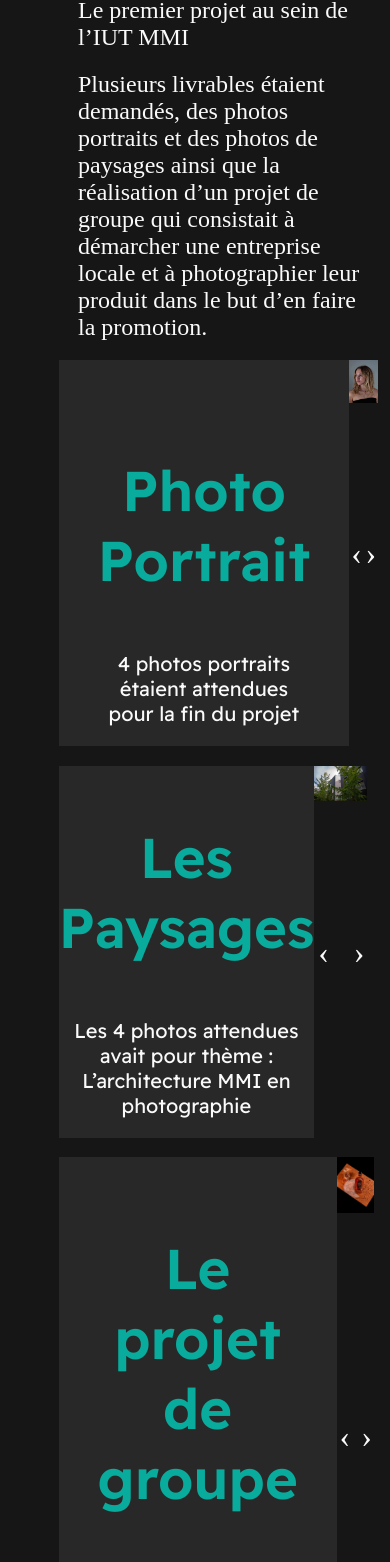
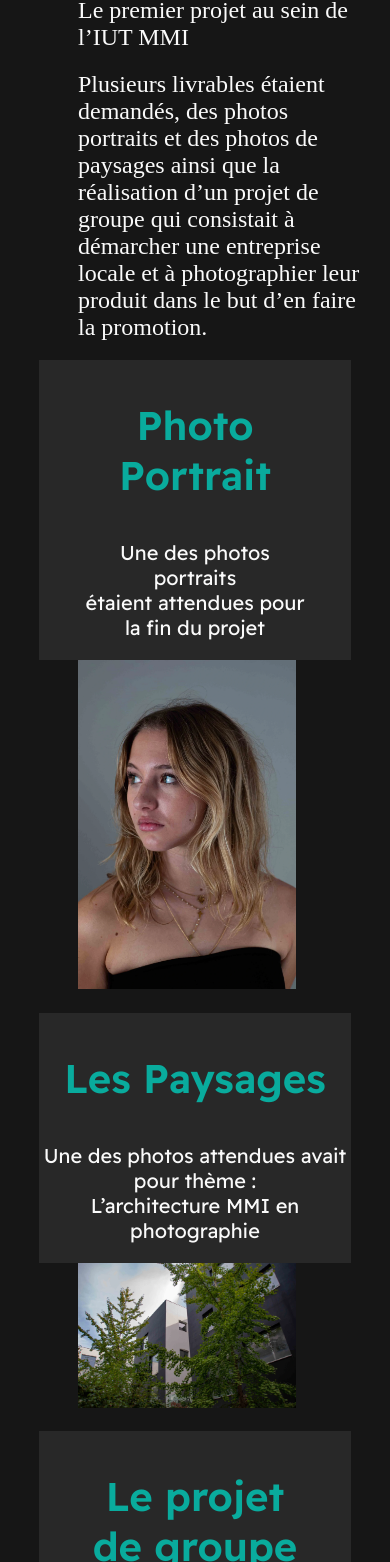
Before and after one commit to AntoineLGBG/Portfolio, a plain HTML site: page projet-photo.html in a window 390 px wide. Shown: the part 438-2000 px from the top of the page. Drawn offline with Linux system fonts and the light colour scheme.

Commit message:
Le responsive va me tuer

```diff
--- a/projet-photo.html
+++ b/projet-photo.html
@@ -74,75 +74,30 @@
     <div class="projetp-portrait">
         <div class="projetp-text">
             <p class="projetp-titre">Photo Portrait</p>
-            <p class="projetp-description-premier">4 photos portraits </BR>étaient attendues pour la fin du projet</p>
+            <p class="projetp-description-premier">Une des photos portraits </BR>étaient attendues pour la fin du projet</p>
         </div>
         <div class="carousel">
-            <div class="carousel-inner">
-                <div class="carousel-item active">
-                    <img src="images/LE-GUENIC_Antoine_Portrait_Premier_portrait.webp" alt="Slide 1">
-                </div>
-                <div class="carousel-item">
-                    <img src="images/LE-GUENIC_Antoine_Portrait_JPG_2eme.webp" alt="Slide 2">
-                </div>
-                <div class="carousel-item">
-                    <img src="images/LE-GUENIC_Antoine_Portrait_JPG_3eme.webp" alt="Slide 3">
-                </div>
-            </div>
-            <a class="carousel-control prev" >&lsaquo;</a>
-            <a class="carousel-control next" >&rsaquo;</a>
+            <img src="images/LE-GUENIC_Antoine_Portrait_Premier_portrait.webp" alt="Slide 1">
         </div>
     </div>
 
     <div class="projetp-paysage">
         <div class="projetp-text-paysage">
             <p class="projetp-titre-paysage">Les Paysages</p>
-            <p class="projetp-description-deuxieme">Les 4 photos attendues avait pour thème :  </BR>L’architecture MMI en photographie</p>
+            <p class="projetp-description-deuxieme">Une des photos attendues avait pour thème :  </BR>L’architecture MMI en photographie</p>
         </div>
         <div class="carousel">
-            <div class="carousel-inner">
-                <div class="carousel-item active">
-                    <img src="images/LE-GUENIC_Antoine_archi_Premiere.webp" alt="Slide 1">
-                </div>
-                <div class="carousel-item">
-                    <img src="images/LE-GUENIC_Antoine_archi_2.webp" alt="Slide 2">
-                </div>
-                <div class="carousel-item">
-                    <img src="images/LE-GUENIC_Antoine_archi_3.webp" alt="Slide 3">
-                </div>
-                <div class="carousel-item">
-                    <img src="images/LE-GUENIC_Antoine_archi_4.webp" alt="Slide 4">
-                </div>
-            </div>
-            <a class="carousel-control prev" >&lsaquo;</a>
-            <a class="carousel-control next" >&rsaquo;</a>
+            <img src="images/LE-GUENIC_Antoine_archi_Premiere.webp" alt="Slide 1">
         </div>
     </div>
 
     <div class="projetp-bouteille">
         <div class="projetp-text-bouteille">
             <p class="projetp-titre-bouteille">Le projet de groupe</p>
-            <p class="projetp-description-deuxieme">Les 4 photos attendues avait pour thème :  </BR>L’architecture MMI en photographie</p>
+            <p class="projetp-description-deuxieme">Une des photos attendues avait pour thème :  </BR>L’architecture MMI en photographie</p>
         </div>
         <div class="carousel">
-            <div class="carousel-inner">
-                <div class="carousel-item active">
-                    <img src="images/bouteille1.webp" alt="Slide 1">
-                </div>
-                <div class="carousel-item">
-                    <img src="images/bouteille2.webp" alt="Slide 2">
-                </div>
-                <div class="carousel-item">
-                    <img src="images/bouteille3.webp" alt="Slide 3">
-                </div>
-                <div class="carousel-item">
-                    <img src="images/bouteille4.webp" alt="Slide 4">
-                </div>
-                <div class="carousel-item">
-                    <img src="images/bouteille5.webp" alt="Slide 5">
-                </div>
-            </div>
-            <a class="carousel-control prev" >&lsaquo;</a>
-            <a class="carousel-control next" >&rsaquo;</a>
+            <img src="images/bouteille1.webp" alt="Slide 1">
         </div>
     </div>
 </body>
--- a/stylesheet.css
+++ b/stylesheet.css
@@ -477,9 +477,16 @@ h2{
 }
 
 @media screen and (max-width: 913px) {
+    .presentation_medecouvrir{
+        display: flex;
+        flex-direction: column;
+    }
+
     .medecouvrir-img{
-        display: none;
+        padding-top: 5%;
+        margin: auto;
     }
+
     h1{
         text-align: center;
         margin: 0;
@@ -647,6 +654,69 @@ h2{
 .carousel-control.next{
     right: 34%;
 }
+
+@media screen and (max-width: 730px) {
+
+
+
+    .projetp-portrait{
+        flex-direction: column;
+    }
+
+    .projetp-paysage {
+        flex-direction: column;
+    }
+
+    .projetp-bouteille{
+        flex-direction: column;
+    }
+
+    .projetp-titre{
+        font-size: 250%;
+    }
+
+    .projetp-titre-paysage{
+        font-size: 250%;
+    }
+
+    .projetp-titre-bouteille{
+        font-size: 250%;
+    }
+
+    .projetp-text{
+        align-items: center;
+        margin-right: 10%;
+        margin-left: 10%;
+        padding-top: 0%;
+    }
+
+    .projetp-text-paysage{
+        align-items: center;
+        margin-right: 10%;
+        margin-left: 10%;
+        padding-top: 0%;
+    }
+
+    .projetp-text-bouteille{
+        align-items: center;
+        margin-right: 10%;
+        margin-left: 10%;
+        padding-top: 0%;
+    }
+
+    .carousel-item active{
+        margin: auto;
+    }
+
+    .carousel{
+        width: 80%;
+        padding-left: 10%;
+        margin-left: 10%;
+    }
+
+
+}
+
 /*<--------Projet Reboot-------->*/
 .projet-reboot-deux{
     background-color: rgb(9,171,157);
```
